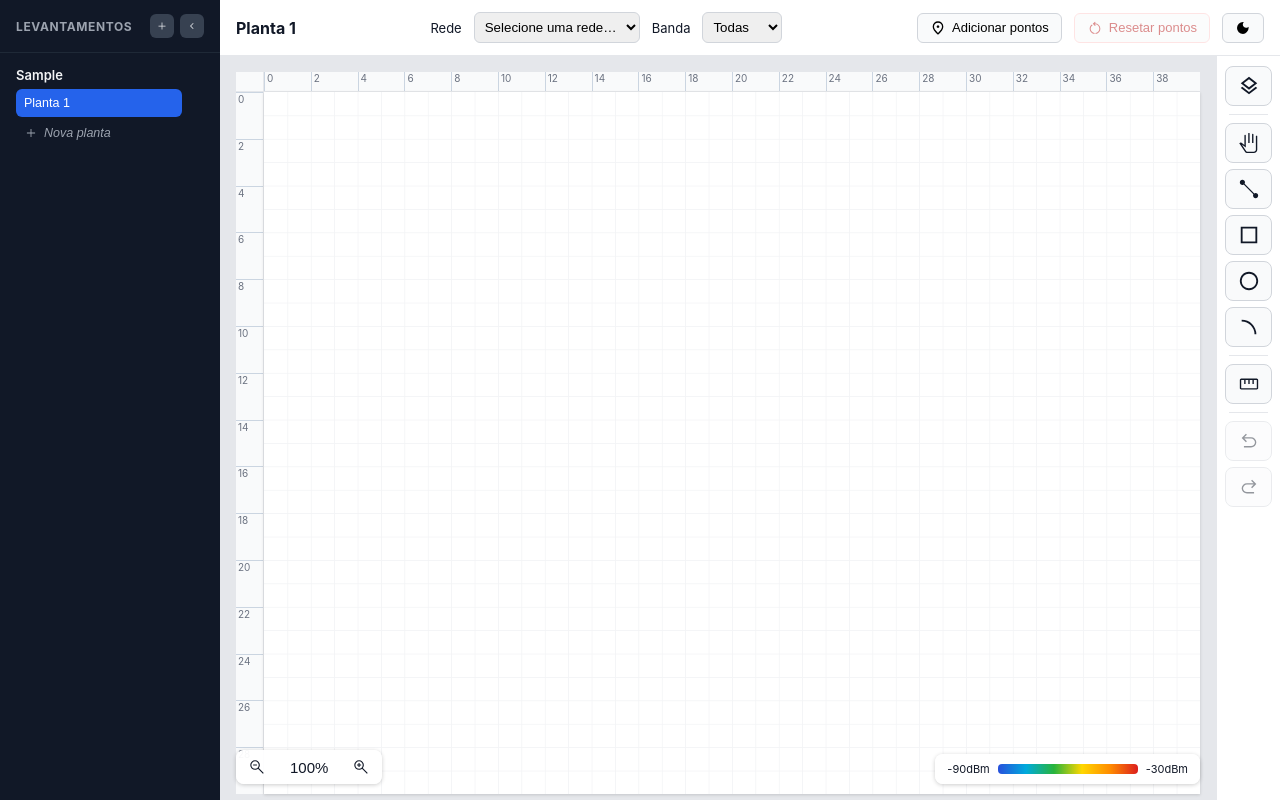
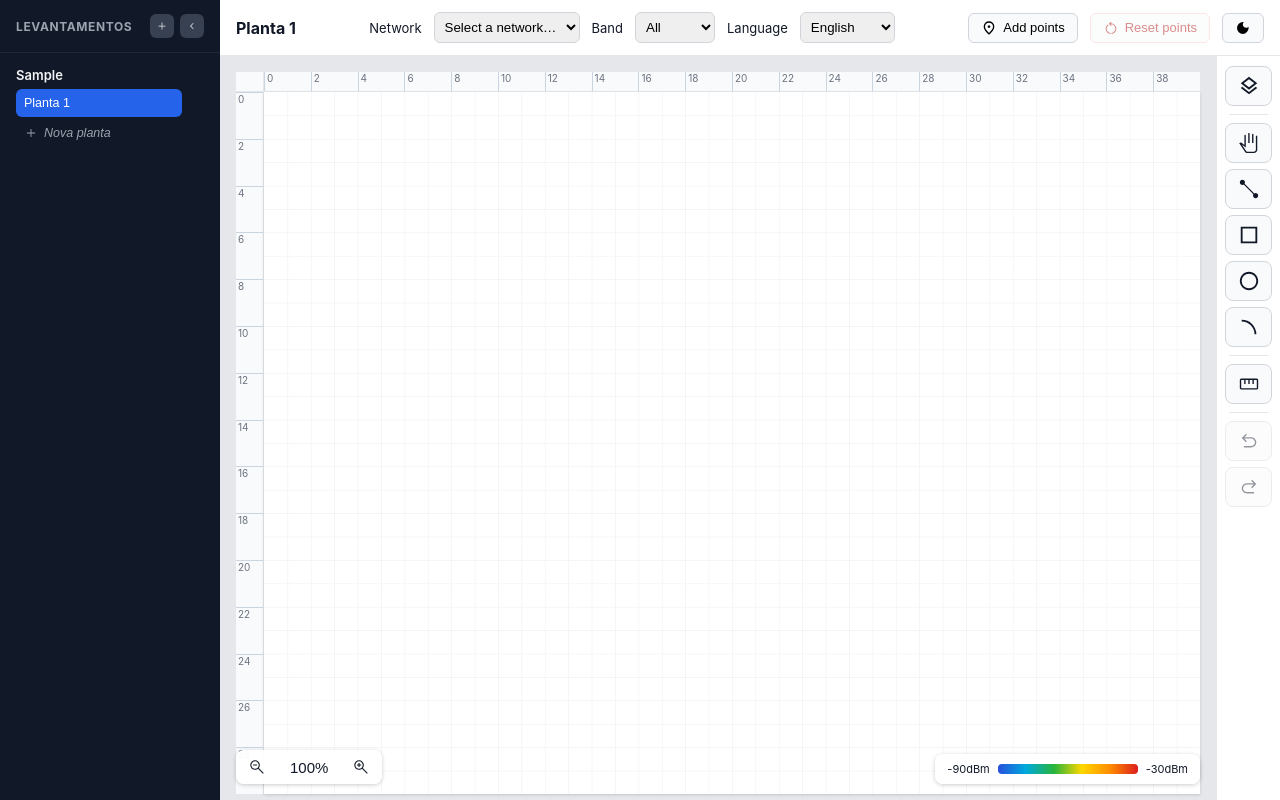
Before and after one commit to msc-sed-ufrr/wifi-viewer, a React (Vite) app in the folder src/renderer/: page / in a window 1280 px wide. Both pictures are taken after typing "Sample" into the empty fields and a click on the button "Criar levantamento". Built offline with nearby package versions, Linux system fonts and the light colour scheme.

Commit message:
feat: add initial internationalization support

```diff
--- a/package.json
+++ b/package.json
@@ -12,9 +12,11 @@
     "test": "vitest run"
   },
   "dependencies": {
+    "i18next": "^26.3.6",
     "idb": "^8.0.0",
     "react": "^18.3.1",
     "react-dom": "^18.3.1",
+    "react-i18next": "^17.0.11",
     "zustand": "^4.5.5"
   },
   "devDependencies": {
--- a/src/renderer/src/components/Toolbar.tsx
+++ b/src/renderer/src/components/Toolbar.tsx
@@ -1,4 +1,5 @@
 import type { ChangeEvent } from 'react'
+import { useTranslation } from 'react-i18next'
 import type { FloorPlan } from '../types/domain'
 import { ALL_NETWORKS_KEY, type NetworkGroup, type Band } from '../modules/readings/network'
 import { AddLocationIcon, DarkModeIcon, LightModeIcon, ResetIcon } from './icons'
@@ -30,6 +31,7 @@ export function Toolbar({
   onResetPoints,
   hasPoints
 }: Props): JSX.Element {
+  const { t, i18n } = useTranslation()
   const { theme, toggleTheme } = useTheme()
   const isDarkTheme = theme === 'dark'
 
@@ -41,17 +43,23 @@ export function Toolbar({
     onBandChange(event.target.value as Band)
   }
 
+  function handleLanguageChange(event: ChangeEvent<HTMLSelectElement>): void {
+    void i18n.changeLanguage(event.target.value)
+  }
+
   return (
     <header className="toolbar">
       <h1 className="toolbar__title">{floorPlan.name}</h1>
 
       <div className="toolbar__group">
-        <label htmlFor="network-select">Rede</label>
+        <label htmlFor="network-select">{t('toolbar.network')}</label>
 
         <select id="network-select" value={selectedNetworkKey ?? ''} onChange={handleNetworkChange}>
-          <option value="">Selecione uma rede…</option>
+          <option value="">{t('toolbar.selectNetwork')}</option>
 
-          {networkGroups.length > 0 && <option value={ALL_NETWORKS_KEY}>Todas as redes</option>}
+          {networkGroups.length > 0 && (
+            <option value={ALL_NETWORKS_KEY}>{t('toolbar.allNetworks')}</option>
+          )}
 
           {networkGroups.map((group) => (
             <option key={group.key} value={group.key}>
@@ -60,12 +68,23 @@ export function Toolbar({
           ))}
         </select>
 
-        <label htmlFor="band-select">Banda</label>
+        <label htmlFor="band-select">{t('toolbar.band')}</label>
 
         <select id="band-select" value={band} onChange={handleBandChange}>
-          <option value="all">Todas</option>
+          <option value="all">{t('toolbar.allBands')}</option>
           <option value="2.4GHz">2.4GHz</option>
           <option value="5GHz">5GHz</option>
+        </select>
+
+        <label htmlFor="language-select">{t('toolbar.language')}</label>
+
+        <select
+          id="language-select"
+          value={i18n.resolvedLanguage ?? i18n.language}
+          onChange={handleLanguageChange}
+        >
+          <option value="pt-BR">Português</option>
+          <option value="en">English</option>
         </select>
       </div>
 
@@ -77,12 +96,12 @@ export function Toolbar({
           aria-pressed={placingPoints}
           title={
             placingPoints
-              ? 'Desarmar criação de pontos — cliques vazios na planta não criam mais medições'
-              : 'Armar criação de pontos — cliques vazios na planta passam a criar medições'
+              ? t('toolbar.disablePointCreation')
+              : t('toolbar.enablePointCreation')
           }
         >
           <AddLocationIcon width={16} height={16} />{' '}
-          {placingPoints ? 'Adicionar pontos: ligado' : 'Adicionar pontos'}
+          {placingPoints ? t('toolbar.addPointsOn') : t('toolbar.addPoints')}
         </button>
 
         <button
@@ -91,7 +110,7 @@ export function Toolbar({
           onClick={onResetPoints}
           disabled={!hasPoints}
         >
-          <ResetIcon width={16} height={16} /> Resetar pontos
+          <ResetIcon width={16} height={16} /> {t('toolbar.resetPoints')}
         </button>
 
         <button
@@ -99,10 +118,14 @@ export function Toolbar({
           className="toolbar__button"
           onClick={toggleTheme}
           aria-pressed={isDarkTheme}
-          aria-label={isDarkTheme ? 'Ativar tema claro' : 'Ativar tema escuro'}
-          title={isDarkTheme ? 'Ativar tema claro' : 'Ativar tema escuro'}
+          aria-label={isDarkTheme ? t('toolbar.lightTheme') : t('toolbar.darkTheme')}
+          title={isDarkTheme ? t('toolbar.lightTheme') : t('toolbar.darkTheme')}
         >
-          {isDarkTheme ? <LightModeIcon width={16} height={16} /> : <DarkModeIcon width={16} height={16} />}
+          {isDarkTheme ? (
+            <LightModeIcon width={16} height={16} />
+          ) : (
+            <DarkModeIcon width={16} height={16} />
+          )}
         </button>
       </div>
     </header>
--- /dev/null
+++ b/src/renderer/src/i18n.ts
@@ -0,0 +1,38 @@
+import i18n from 'i18next'
+import { initReactI18next } from 'react-i18next'
+import ptBR from './locales/pt-BR.json'
+import en from './locales/en.json'
+
+const LANGUAGE_STORAGE_KEY = 'wifi-viewer-language'
+
+function detectInitialLanguage(): 'pt-BR' | 'en' {
+  const savedLanguage = localStorage.getItem(LANGUAGE_STORAGE_KEY)
+
+  if (savedLanguage === 'pt-BR' || savedLanguage === 'en') {
+    return savedLanguage
+  }
+
+  return navigator.language.toLowerCase().startsWith('pt') ? 'pt-BR' : 'en'
+}
+
+void i18n.use(initReactI18next).init({
+  resources: {
+    'pt-BR': {
+      translation: ptBR
+    },
+    en: {
+      translation: en
+    }
+  },
+  lng: detectInitialLanguage(),
+  fallbackLng: 'en',
+  interpolation: {
+    escapeValue: false
+  }
+})
+
+i18n.on('languageChanged', (language) => {
+  localStorage.setItem(LANGUAGE_STORAGE_KEY, language)
+})
+
+export default i18n
--- /dev/null
+++ b/src/renderer/src/locales/en.json
@@ -0,0 +1,17 @@
+{
+    "toolbar": {
+      "network": "Network",
+      "selectNetwork": "Select a network…",
+      "allNetworks": "All networks",
+      "band": "Band",
+      "allBands": "All",
+      "language": "Language",
+      "addPoints": "Add points",
+      "addPointsOn": "Add points: on",
+      "resetPoints": "Reset points",
+      "lightTheme": "Light theme",
+      "darkTheme": "Dark theme",
+      "enablePointCreation": "Enable point creation — empty clicks on the floor plan will create measurements",
+      "disablePointCreation": "Disable point creation — empty clicks on the floor plan will no longer create measurements"
+    }
+  }
--- /dev/null
+++ b/src/renderer/src/locales/pt-BR.json
@@ -0,0 +1,17 @@
+{
+    "toolbar": {
+      "network": "Rede",
+      "selectNetwork": "Selecione uma rede…",
+      "allNetworks": "Todas as redes",
+      "band": "Banda",
+      "allBands": "Todas",
+      "language": "Idioma",
+      "addPoints": "Adicionar pontos",
+      "addPointsOn": "Adicionar pontos: ligado",
+      "resetPoints": "Resetar pontos",
+      "lightTheme": "Tema claro",
+      "darkTheme": "Tema escuro",
+      "enablePointCreation": "Armar criação de pontos — cliques vazios na planta passam a criar medições",
+      "disablePointCreation": "Desarmar criação de pontos — cliques vazios na planta não criam mais medições"
+    }
+  }
--- a/src/renderer/src/main.tsx
+++ b/src/renderer/src/main.tsx
@@ -1,6 +1,7 @@
 import React from 'react'
 import ReactDOM from 'react-dom/client'
 import { App } from './App'
+import './i18n'
 import './styles/index.css'
 import './styles/theme.css'
 
```
Also changed, not shown: 1 other file (tests, documents, lock files or other folders).
